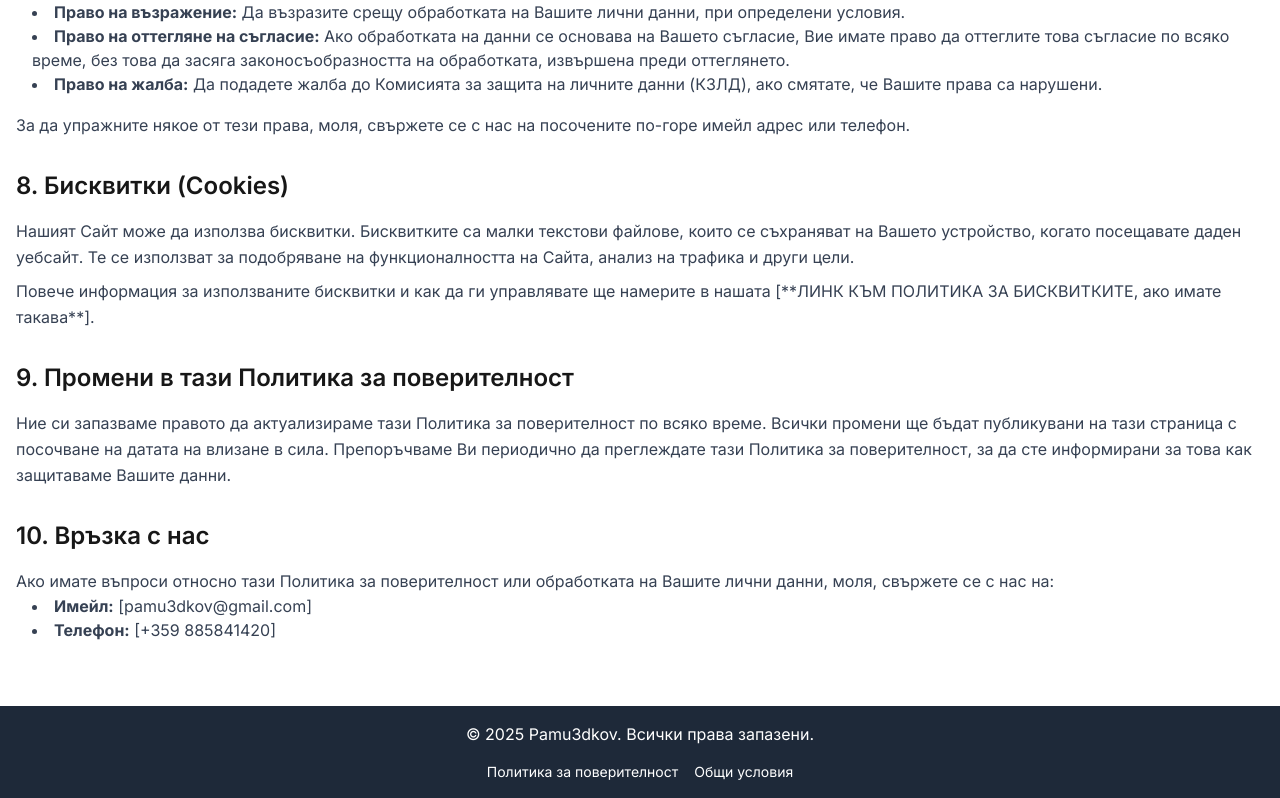
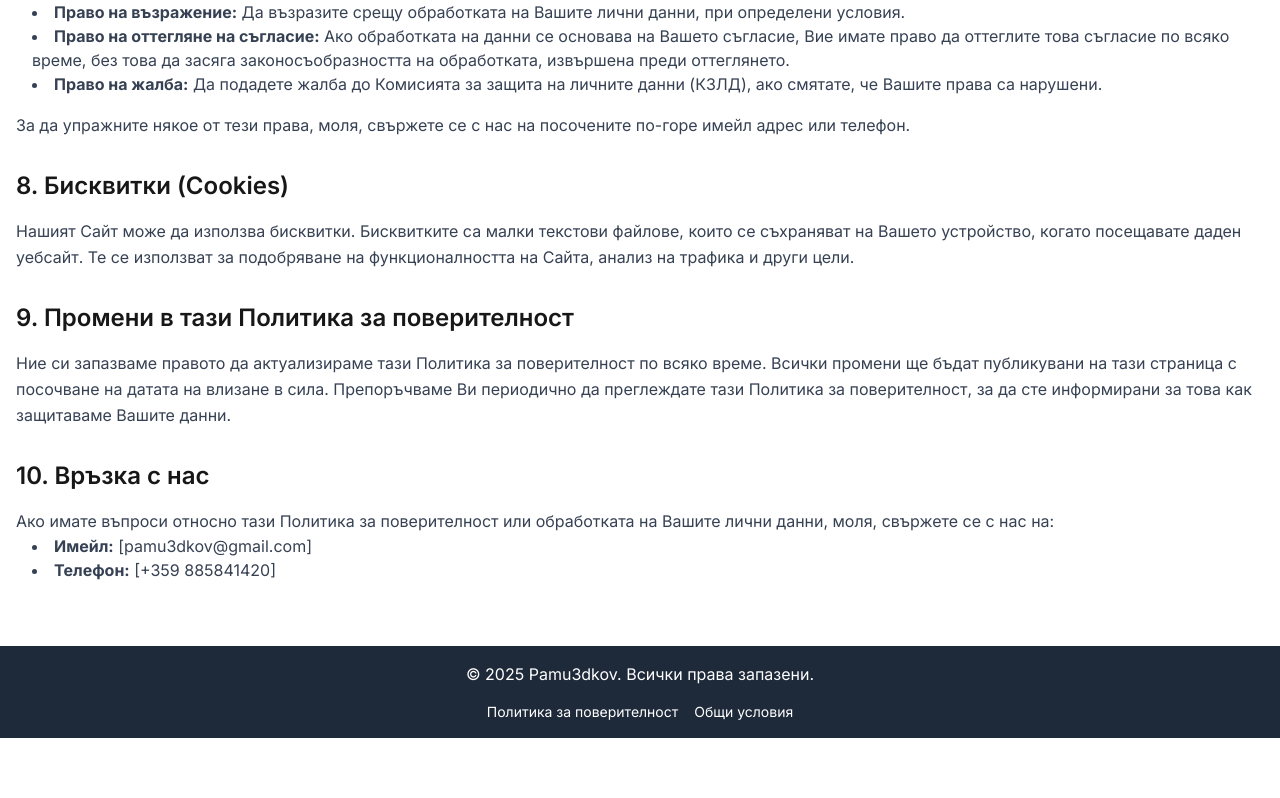
Before and after one commit to Pamu3dkov/pamu3dkov-website, a Next.js app: page /politika-za-poveritelnost in a window 1280 px wide. Shown: the part 1916-2714 px from the top of the page. After the commit the page ends 2654 px from the top, so only its background shows below. Built offline with nearby package versions, Linux system fonts and the light colour scheme.

Commit message:
Fixed swc dependencies in package-lock.json after local dev run

```diff
--- a/src/app/politika-za-poveritelnost/page.tsx
+++ b/src/app/politika-za-poveritelnost/page.tsx
@@ -135,9 +135,7 @@ function PrivacyPolicyPage() {
         <p className="text-gray-700 leading-relaxed">
           Нашият Сайт може да използва бисквитки. Бисквитките са малки текстови файлове, които се съхраняват на Вашето устройство, когато посещавате даден уебсайт. Те се използват за подобряване на функционалността на Сайта, анализ на трафика и други цели.
         </p>
-        <p className="text-gray-700 leading-relaxed mt-2">
-          Повече информация за използваните бисквитки и как да ги управлявате ще намерите в нашата [**ЛИНК КЪМ ПОЛИТИКА ЗА БИСКВИТКИТЕ, ако имате такава**].
-        </p>
+
       </section>
 
       <section className="mb-8">
```
